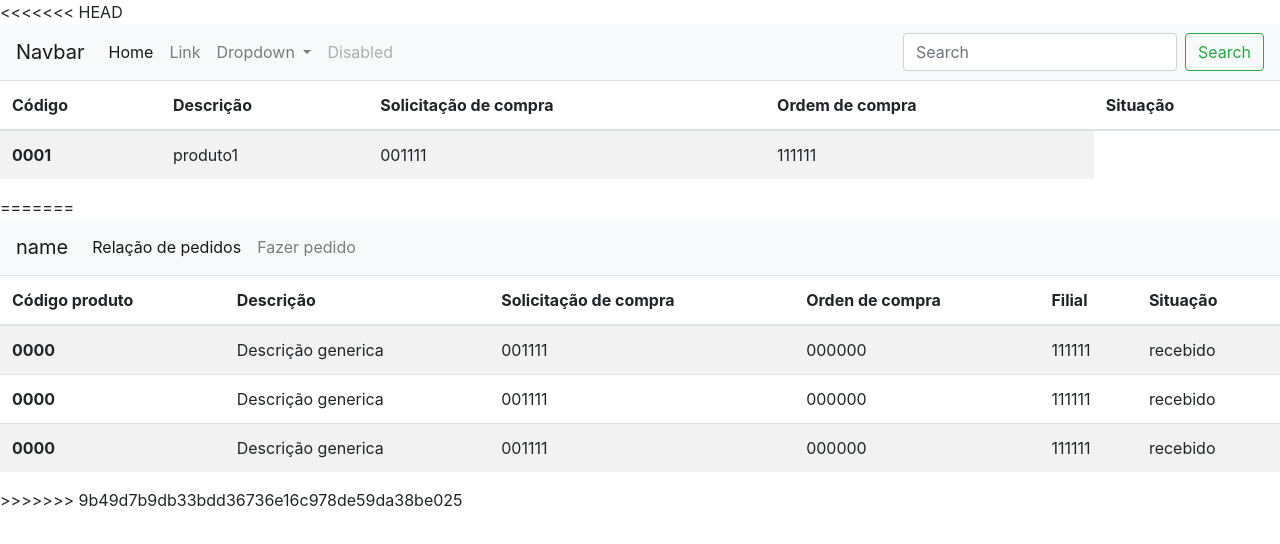
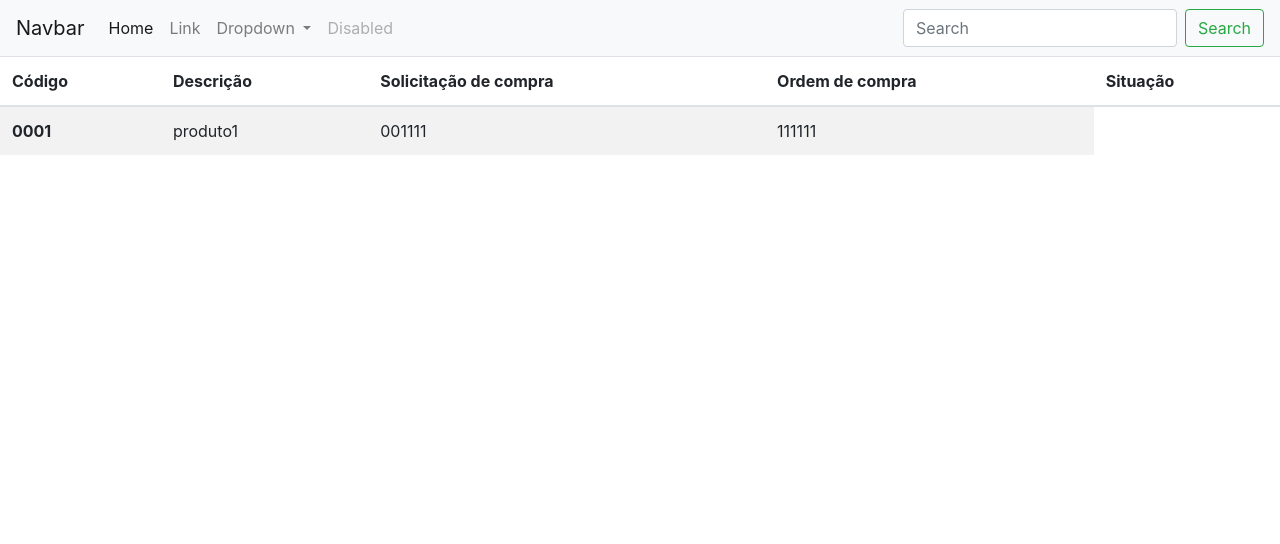
Before and after one commit to taiso90/gerenciador-Extintores, a plain HTML site: page index.html in a window 1280 px wide. Drawn offline with nearby package versions, Linux system fonts and the light colour scheme.

Commit message:
alteração de tabela

```diff
--- a/index.html
+++ b/index.html
@@ -1,6 +1,5 @@
 <!doctype html>
 <html lang="en">
-<<<<<<< HEAD
   <head>
     <!-- Required meta tags -->
     <meta charset="utf-8">
@@ -71,81 +70,6 @@
     <script src="https://code.jquery.com/jquery-3.2.1.slim.min.js" integrity="sha384-KJ3o2DKtIkvYIK3UENzmM7KCkRr/rE9/Qpg6aAZGJwFDMVNA/GpGFF93hXpG5KkN" crossorigin="anonymous"></script>
     <script src="js/popper.min.js" ></script>
     <script src="js/bootstrap.min.js" ></script>
-=======
-
-<head>
-  <!-- Required meta tags -->
-  <meta charset="utf-8">
-  <meta name="viewport" content="width=device-width, initial-scale=1, shrink-to-fit=no">
-
-  <!-- Bootstrap CSS -->
-  <link rel="stylesheet" href="css/bootstrap.min.css">
-
-  <nav class="navbar navbar-expand-lg navbar-light bg-light">
-    <a class="navbar-brand" href="#">name</a>
-    <button class="navbar-toggler" type="button" data-toggle="collapse" data-target="#navbarSupportedContent"
-      aria-controls="navbarSupportedContent" aria-expanded="false" aria-label="Toggle navigation">
-      <span class="navbar-toggler-icon"></span>
-    </button>
-
-    <div class="collapse navbar-collapse" id="navbarSupportedContent">
-      <ul class="navbar-nav mr-auto">
-        <li class="nav-item active">
-          <a class="nav-link" href="#">Relação de pedidos <span class="sr-only">(current)</span></a>
-        </li>
-        <li class="nav-item">
-          <a class="nav-link" href="#">Fazer pedido</a>
-        </li>
-      </ul>
-
-    </div>
-  </nav>
-
-  <table class="table table-striped">
-    <thead>
-      <tr>
-        <th scope="col">Código produto</th>
-        <th scope="col">Descrição</th>
-        <th scope="col">Solicitação de compra </th>
-        <th scope="col">Orden de compra</th>
-        <th scope="col">Filial</th>
-        <th scope="col">Situação</th>
-      </tr>
-    </thead>
-    <tbody>
-      <tr>
-        <th scope="row">0000</th>
-        <td>Descrição generica</td>
-        <td>001111</td>
-        <td>000000</td>
-        <td>111111</td>
-        <td>recebido</td>
-      </tr>
-      <tr>
-        <th scope="row">0000</th>
-        <td>Descrição generica</td>
-        <td>001111</td>
-        <td>000000</td>
-        <td>111111</td>
-        <td>recebido</td>
-      </tr>
-      <tr>
-        <th scope="row">0000</th>
-        <td>Descrição generica</td>
-        <td>001111</td>
-        <td>000000</td>
-        <td>111111</td>
-        <td>recebido</td>
-      </tr>
-    </tbody>
-  </table>
-
-  <script src="https://code.jquery.com/jquery-3.2.1.slim.min.js"
-    integrity="sha384-KJ3o2DKtIkvYIK3UENzmM7KCkRr/rE9/Qpg6aAZGJwFDMVNA/GpGFF93hXpG5KkN" crossorigin="anonymous">
-  </script>
-  <script src="js/popper.min.js"></script>
-  <script src="js/bootstrap.min.js"></script>
->>>>>>> 9b49d7b9db33bdd36736e16c978de59da38be025
   </body>
 
 </html>
```
